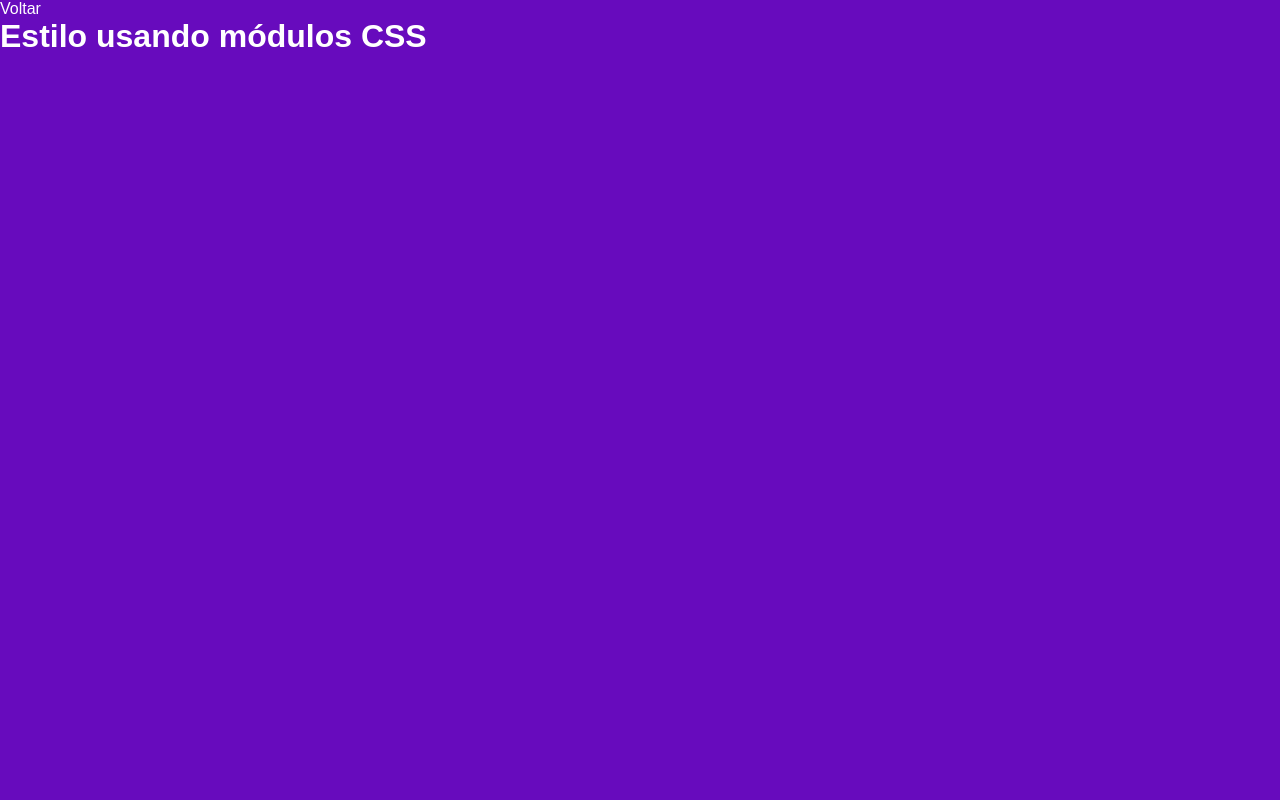
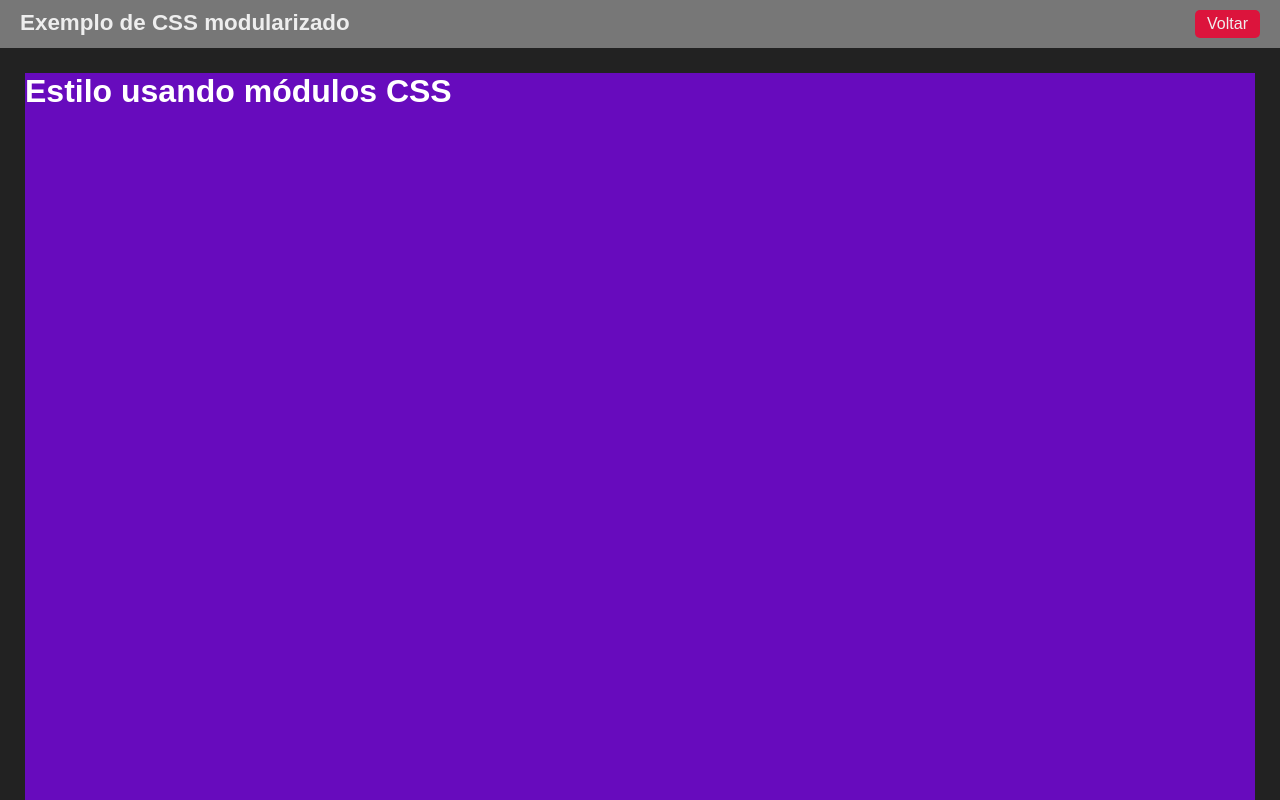
Before and after one commit to CarlosDanielGMS/curso-web-moderno, a Next.js app in the folder 15-nextjs/fundamentos/: page /estiloso in a window 1280 px wide. Built offline with nearby package versions, Linux system fonts and the light colour scheme.

Commit message:
feat: implementa o componente layout

```diff
--- /dev/null
+++ b/15-nextjs/fundamentos/src/components/Layout.jsx
@@ -0,0 +1,17 @@
+import styles from "../styles/Layout.module.css"
+import Link from "next/link";
+
+export default function Layout (props)
+{
+    return (
+        <div className={styles.layout}>
+            <div className={styles.cabecalho}>
+                <h1>{props.titulo ?? "Mais um exemplo"}</h1>
+                <Link href="/">Voltar</Link>
+            </div>
+            <div className={styles.conteudo}>
+                {props.children}
+            </div>
+        </div>
+    );
+};
--- a/15-nextjs/fundamentos/src/pages/estiloso.jsx
+++ b/15-nextjs/fundamentos/src/pages/estiloso.jsx
@@ -1,12 +1,13 @@
 import styles from "../styles/Estiloso.module.css";
-import Link from "next/link";
+import Layout from "@/components/Layout";
 
 export default function Estiloso ()
 {
     return (
-        <div className={styles.roxo}>
-            <Link href="/">Voltar</Link>
-            <h1>Estilo usando módulos CSS</h1>
-        </div>
+        <Layout titulo="Exemplo de CSS modularizado" >
+            <div className={styles.roxo}>
+                <h1>Estilo usando módulos CSS</h1>
+            </div>
+        </Layout>
     );
 };
--- /dev/null
+++ b/15-nextjs/fundamentos/src/styles/Layout.module.css
@@ -0,0 +1,28 @@
+.layout {
+    height: 100vh;
+    display: flex;
+    flex-direction: column;
+}
+
+.cabecalho {
+    display: flex;
+    justify-content: space-between;
+    padding: 10px 20px;
+    background-color: #777;
+}
+
+.cabecalho h1 {
+    margin: 0;
+    font-size: 1.4rem;
+}
+
+.cabecalho a {
+    background-color: crimson;
+    padding: 5px 12px;
+    border-radius: 5px;
+}
+
+.conteudo {
+    padding: 25px;
+    height: 100%;
+}
```
